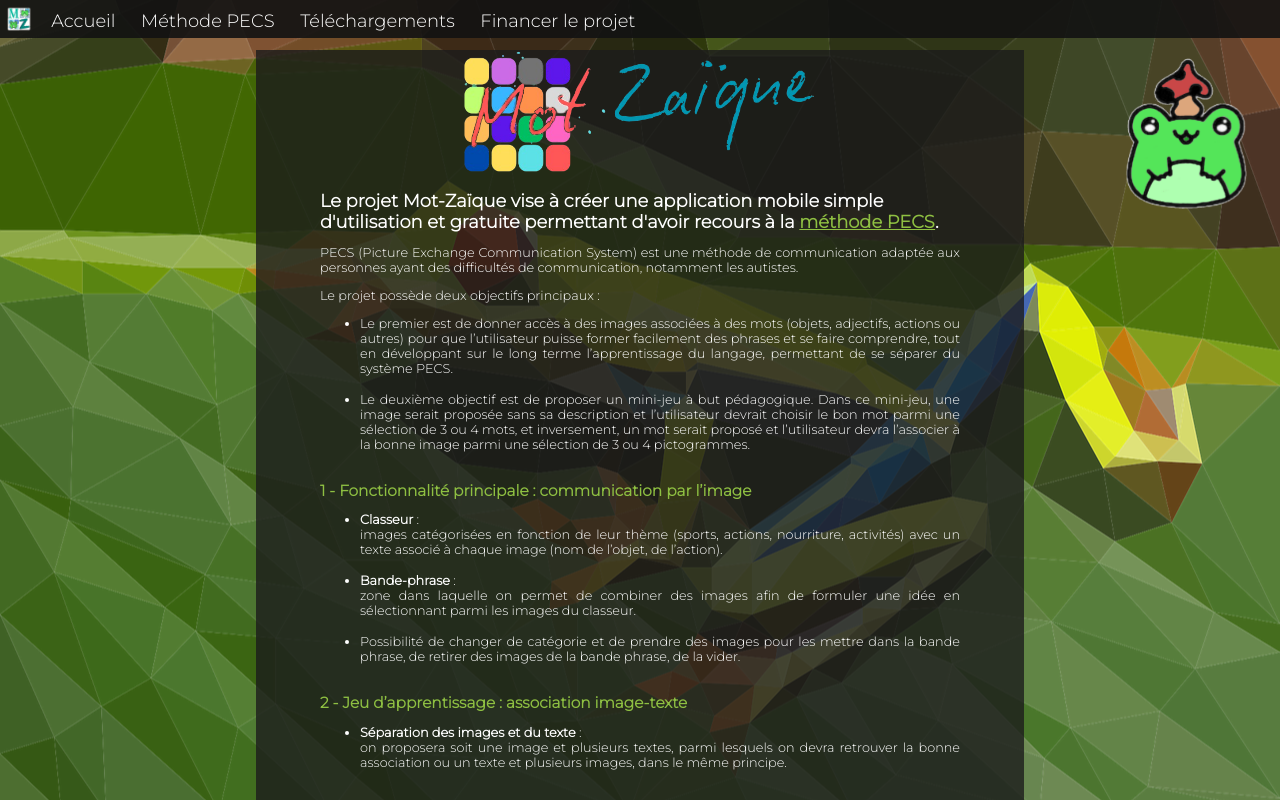
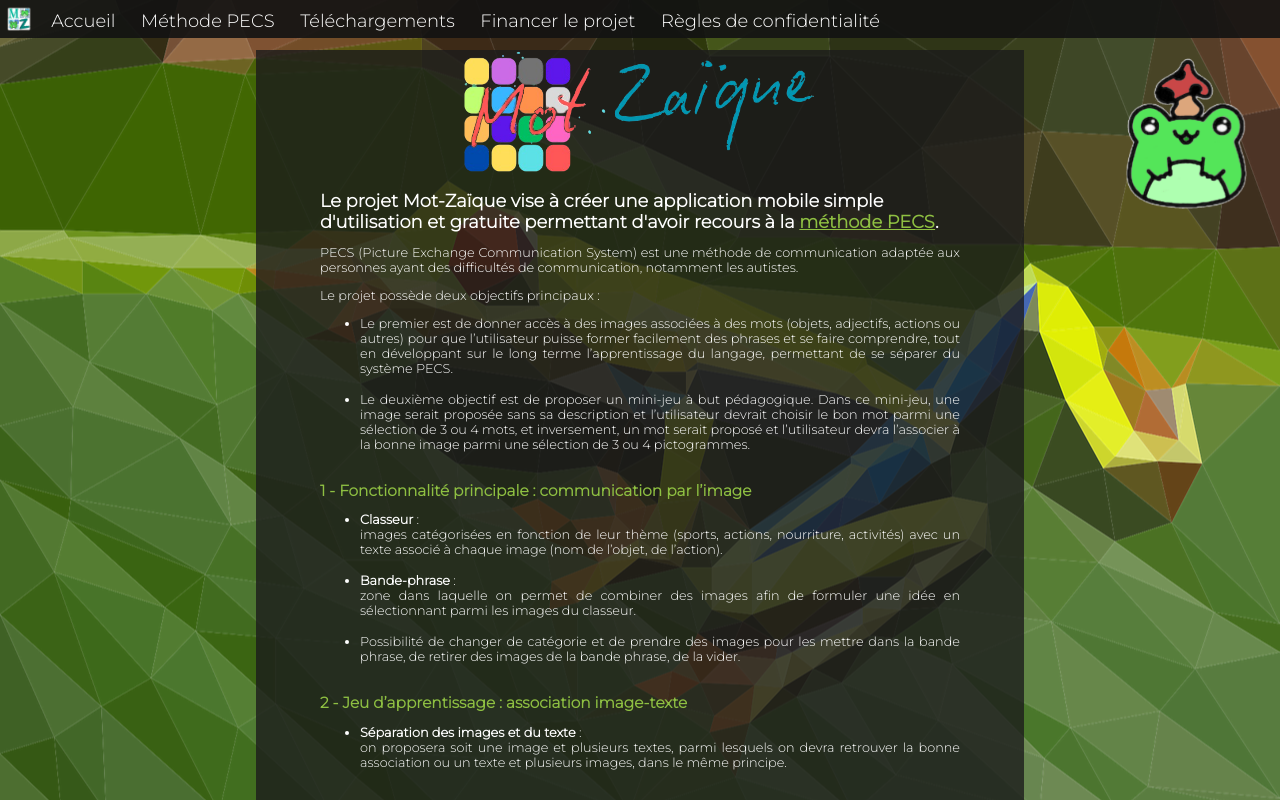
Before and after one commit to DrThunderStorm/motzaique, a plain HTML site: page index.html in a window 1280 px wide. Drawn offline with Linux system fonts and the light colour scheme.

Commit message:
Update index.html

```diff
--- a/index.html
+++ b/index.html
@@ -21,6 +21,7 @@
 				<a href="./pecs.html">Méthode PECS</a>
 				<a href="./downloads.html">Téléchargements</a>
 				<a href='https://gofund.me/d98aba32'>Financer le projet</a>
+				<a href="./p^rivacy.html">Règles de confidentialité</a>
 			</div>
 		</div>
 
```
